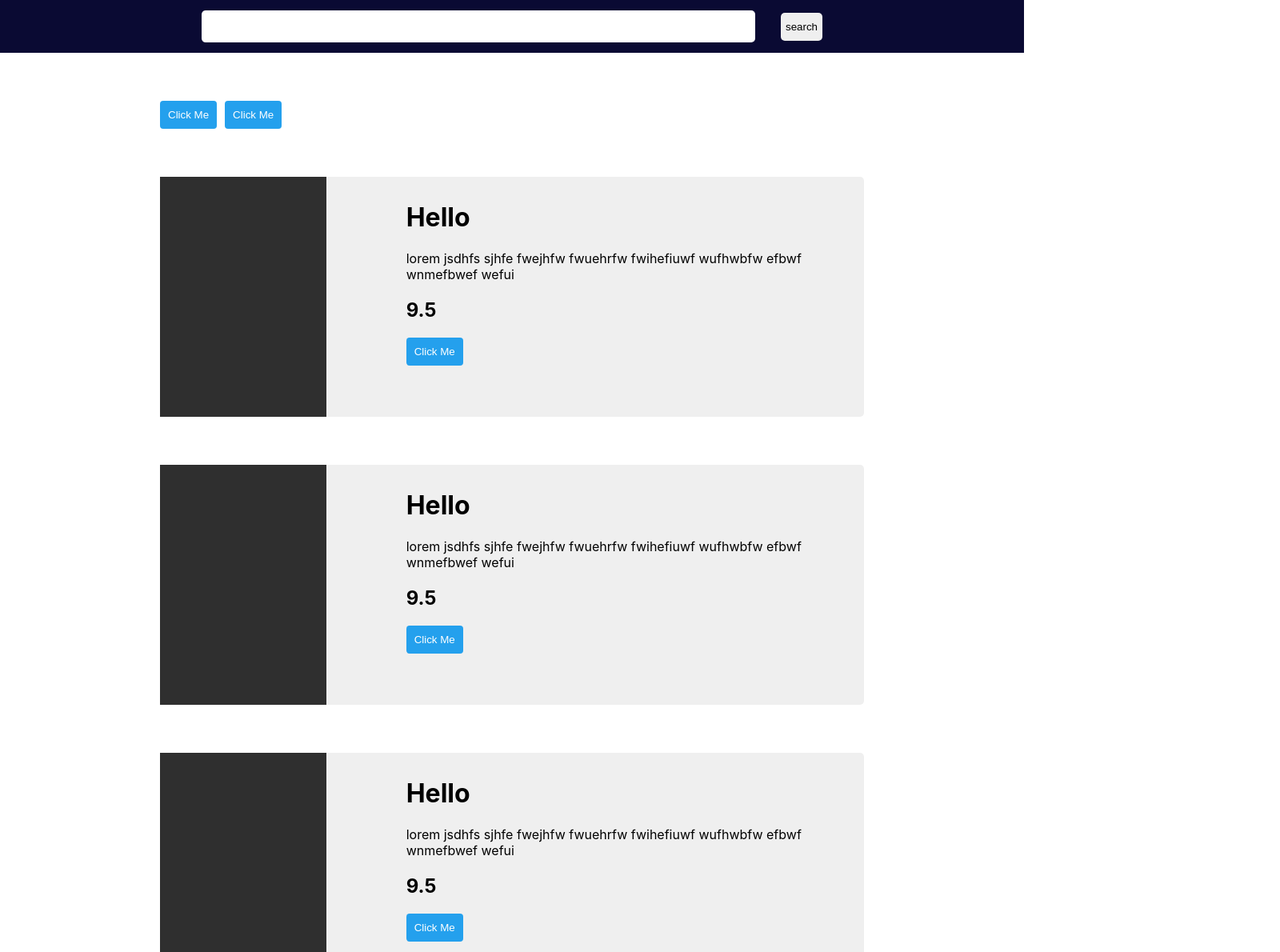
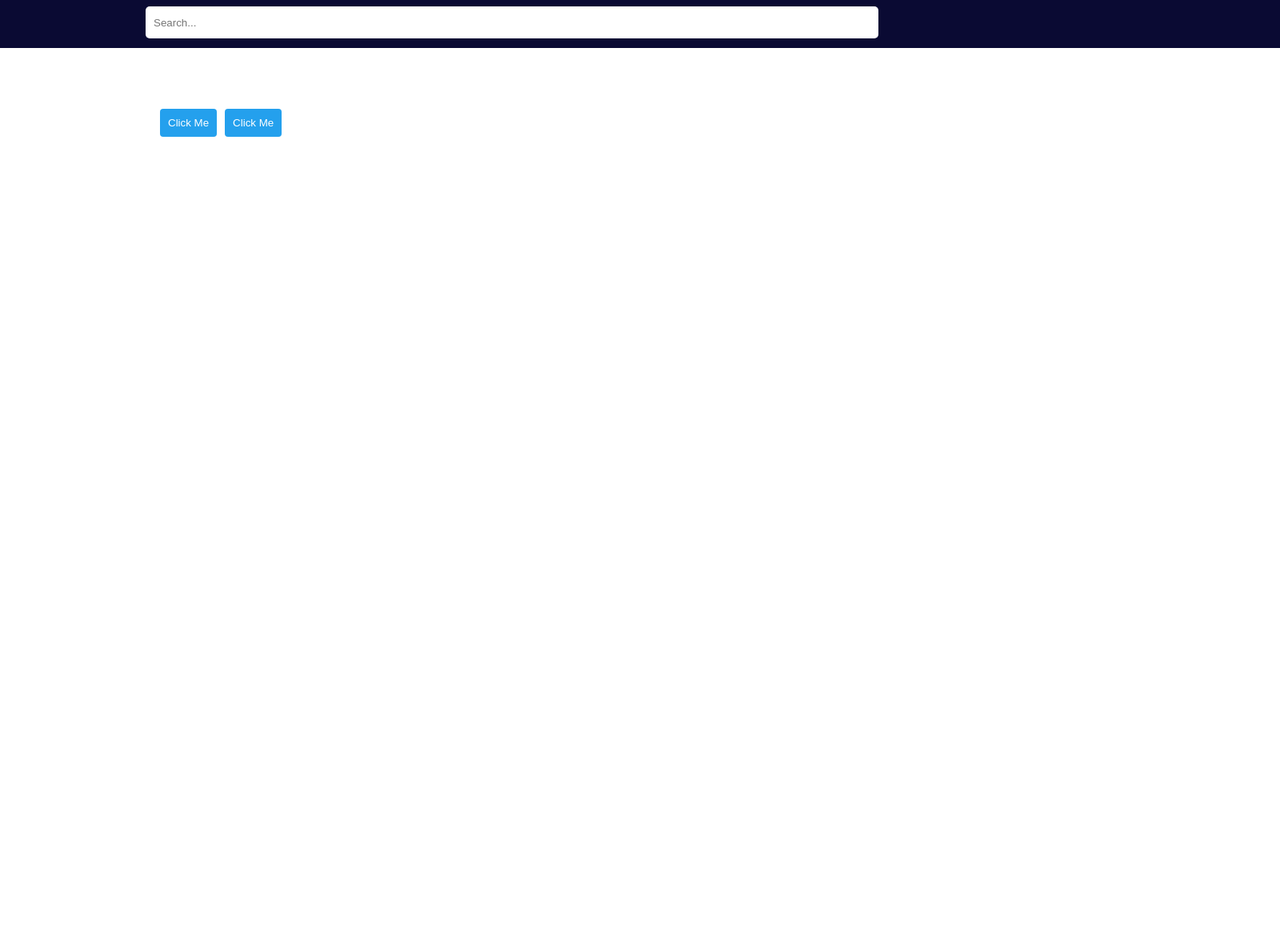
Before and after one commit to SreemanthG/Movie-React-App, a React (Create React App) app: page / in a window 1280 px wide. Shown: the top 1190 px of the page at 80% size, 1600 px wide, since content can reach past the window. After the commit the page ends 800 px from the top, so only its background shows below. Built offline with nearby package versions, Linux system fonts and the light colour scheme.

Commit message:
Without Fav

```diff
--- a/package.json
+++ b/package.json
@@ -6,9 +6,11 @@
     "@testing-library/jest-dom": "^4.2.4",
     "@testing-library/react": "^9.5.0",
     "@testing-library/user-event": "^7.2.1",
+    "axios": "^0.19.2",
     "react": "^16.13.1",
     "react-dom": "^16.13.1",
-    "react-scripts": "3.4.1"
+    "react-scripts": "3.4.1",
+    "redux": "^4.0.5"
   },
   "scripts": {
     "start": "react-scripts start",
--- a/src/App.js
+++ b/src/App.js
@@ -4,14 +4,35 @@ import './App.css';
 import Navbar from './components/navbar';
 import Item from './components/item';
 import NavButtons from './components/navbuttons'
+import {createStore} from "redux"
+import { act } from 'react-dom/test-utils';
 
+const reducer = (state={movies:[]},action)=>{
+    switch(action.type){
+      case "ADDMOVIE":
+        state = {
+            movies:[...state.movies,action.payload]
+        }
+        // state.movies.push(action.payload)
+        break;
+      case "Hello":
+        break;
+    }
+    return state;
+};
+
+const store = createStore(reducer,{movies:[]})
+
+store.subscribe(()=>{
+  console.log(store.getState())
+})
 
 function App() {
   return (
     <div className="App">
-      <Navbar/>
+      <Navbar store={store}/>
       {/* <NavButtons /> */}
-      <Item />
+      <Item store={store}/>
       {/* <header className="App-header">
         <img src={logo} className="App-logo" alt="logo" />
         <p>
--- a/src/components/item.js
+++ b/src/components/item.js
@@ -1,7 +1,46 @@
 import React from 'react';
-export default function Navbar(){
+import axios from 'axios';
+export default class Navbar extends React.Component{
     //Api - http://www.omdbapi.com/?apikey=90bfa9a
-    const styles = {
+    // http://www.omdbapi.com/?apikey=90bfa9a&t=Aquaman
+
+    // state = {
+    //     movies: []
+    //   }
+
+    componentDidMount(){
+        // axios.get(`http://www.omdbapi.com/?apikey=90bfa9a&s=Aquaman`)
+        // .then(res => {
+        //   const movies = res.data.Search;
+        //   console.log(movies)
+        //   this.setState({ movies });
+        // })
+        // this.props.store.dispatch({
+        //     type:"ADDMOVIE",
+        //     payload:"Hello"
+        //   })
+    }
+    renderMovieItems(){
+        // console.log(this.state.movies);
+        // var currentstate = this.props.getState()
+
+        console.log("hello "+ this.props.store.getState())
+        return this.props.store.getState().movies.map(movie =>( <div style={this.styles.card}>
+            <div style={this.styles.image}>
+                {console.log("name"+ movie.Title)}
+                <img style={{width:"100%",height:"100%"}} src={movie.Poster} />
+            </div>
+            <div style={this.styles.content}>
+                <h1>{movie.Title}</h1>
+                <p>{movie.Type} </p>
+
+                <h2>{movie.year}</h2>
+                <button style={this.styles.button} >Add to Fav</button>
+            </div>
+        </div>) )
+    }
+
+    styles = {
         container:{
 
             paddingTop:30,
@@ -54,57 +93,59 @@ export default function Navbar(){
         }
 
     }
+    render(){
     return(
         <div>
-            <div style={styles.container}>
+            <div style={this.styles.container}>
             <div>
-                <div style={styles.nav} >
-                <button style={styles.button} >Click Me</button>
-                <button style={styles.button} >Click Me</button>
+                <div style={this.styles.nav} >
+                <button style={this.styles.button} >Click Me</button>
+                <button style={this.styles.button} >Click Me</button>
 
+                </div>
             </div>
-            </div>
-                <div style={styles.flex} >
-                    <div style={styles.card}>
-                        <div style={styles.image}>
+                <div style={this.styles.flex} >
+                    {this.renderMovieItems()}
+                    {/* <div style={this.styles.card}>
+                        <div style={this.styles.image}>
 
                         </div>
-                        <div style={styles.content}>
+                        <div style={this.styles.content}>
                             <h1>Hello</h1>
                             <p> lorem jsdhfs sjhfe fwejhfw fwuehrfw fwihefiuwf wufhwbfw efbwf wnmefbwef wefui </p>
 
                             <h2>9.5</h2>
-                            <button style={styles.button} >Click Me</button>
+                            <button style={this.styles.button} >Click Me</button>
                         </div>
                     </div>
-                    <div style={styles.card}>
-                        <div style={styles.image}>
+                    <div style={this.styles.card}>
+                        <div style={this.styles.image}>
 
                         </div>
-                        <div style={styles.content}>
+                        <div style={this.styles.content}>
                             <h1>Hello</h1>
                             <p> lorem jsdhfs sjhfe fwejhfw fwuehrfw fwihefiuwf wufhwbfw efbwf wnmefbwef wefui </p>
 
                             <h2>9.5</h2>
-                            <button style={styles.button} >Click Me</button>
+                            <button style={this.styles.button} >Click Me</button>
                         </div>
                     </div>
-                    <div style={styles.card}>
-                        <div style={styles.image}>
+                    <div style={this.styles.card}>
+                        <div style={this.styles.image}>
 
                         </div>
-                        <div style={styles.content}>
+                        <div style={this.styles.content}>
                             <h1>Hello</h1>
                             <p> lorem jsdhfs sjhfe fwejhfw fwuehrfw fwihefiuwf wufhwbfw efbwf wnmefbwef wefui </p>
 
                             <h2>9.5</h2>
-                            <button style={styles.button} >Click Me</button>
+                            <button style={this.styles.button} >Click Me</button>
                         </div>
-                    </div>
+                    </div>  */}
                 </div>
             </div>
         </div>
-    )
+    )}
 
 
 }
--- a/src/components/navbar.js
+++ b/src/components/navbar.js
@@ -1,5 +1,67 @@
-import React from 'react';
-export default function Item(){
+import React,{ useState } from 'react';
+import axios from 'axios';
+import ReactDOM from 'react-dom';
+import { render } from '@testing-library/react';
+
+export default function Item(props){
+    // http://www.omdbapi.com/?apikey=90bfa9a&s=Aquaman
+    const [searchmovies, setSearchMovies] = useState();
+    function searchMovie(e){
+        axios.get(`http://www.omdbapi.com/?apikey=90bfa9a&s=${e.target.value}`)
+        .then(res => {
+          const searchmovies = res.data;
+          setSearchMovies({ searchmovies });
+
+        //   ReactDOM.render(
+        //     renderSearchMovies(),
+        //     document.getElementById('search')
+        //   );
+
+        })
+    }
+    function clearSearch(e){
+        e.target.value = ""
+    }
+
+    function addMovie(e){
+        axios.get(`http://www.omdbapi.com/?apikey=90bfa9a&i=${e.target.id}`)
+        .then(res => {
+          const searchmovie = res.data;
+        //   console.log(searchmovie)
+            props.store.dispatch({
+            type:"ADDMOVIE",
+            payload:searchmovie
+          })
+        })
+    }
+
+    function renderSearchMovies(){
+
+
+        if(searchmovies){
+        console.log(searchmovies.searchmovies.Response)
+
+            if(searchmovies.searchmovies.Response=="True"){
+
+
+        return searchmovies.searchmovies.Search.map(movie =>(<div style={styles.card}>
+            <div style={styles.image}>
+            <img style={{width:"100%",height:"100%"}} src={movie.Poster} />
+            </div>
+            <div style={styles.content}>
+                <h1>{movie.Title}</h1>
+                <p>{movie.Type} </p>
+
+                <h2>{movie.Year}</h2>
+
+                <button style={styles.button}  id={movie.imdbID}  onClick={addMovie}>Add to movies</button>
+            </div>
+        </div>) )
+
+}
+
+    }
+    }
     const styles = {
         navinp:{
             width:"70%",
@@ -14,6 +76,7 @@ export default function Item(){
             marginBottom:"0.5rem",
             marginRight:"1rem",
             borderRadius:5,
+            position:"relative"
         },
         navsub:{
             height:35,
@@ -29,16 +92,76 @@ export default function Item(){
             paddingLeft:'10rem',
             paddingBottom:5,
             paddingRight:"10rem",
-            backgroundColor: "#0a0a33"
-        }
+            backgroundColor: "#0a0a33",
+            width:"100%",
+            position:"absolute",
+            height:50
+        },
+        dropdown:{
+            display: "inline-block",
+            // position:"absolute",
+            // width:"40%",
+            // height:"100px",
+            // top:50,
+            // backgroundColor:"pink",
+            // marginLeft:"11rem",
+            // marginRight:"11rem",
+            width:"70%",
+            // height:30,
+            // border:0,
+
+            paddingLeft:10,
+
+            paddingRight:10,
+            marginTop:"0.5rem",
+            marginLeft:"1rem",
+            marginBottom:"0.5rem",
+            marginRight:"1rem",
+            position:"relative",
+            top:-20,
+            backgroundColor:"#f6f6f6"
+        },
+        card:{
+            borderRadius:5,
+            backgroundColor:"#efefef",
+            display:"flex",
+            marginTop:4,
+            marginBottom:4,
+        },
+        image:{
+
+            backgroundColor:"#2f2f2f",
+            marginRight:100,
+
+        },
+        content:{
+            marginTop:10,
+            marginBottom:10,
+            textAlign:"left"
+
+        },
+        button:{
+            padding:10,
+            backgroundColor:"#24a0ed",
+            border:0,
+            color:"white",
+            borderRadius:4,
+            marginRight:10,
+        },
     }
     return(
         <div>
             <div>
                 <div style={styles.nav} >
-                    <input style={styles.navinp} type="text" name="search" id="search" />
-                    <input style={styles.navsub} type="submit" value="search"/>
+
+                    {/* <div style={styles.dropdown}></div> */}
                 </div>
+                <input style={styles.navinp} placeholder="Search..." onChange={searchMovie} onFocusOut={clearSearch} type="text" name="search" id="search" />
+
+               <div style={styles.dropdown} id="search">
+                     {renderSearchMovies()}
+
+               </div>
             </div>
         </div>
     )
```
Also changed, not shown: 1 other file (tests, documents, lock files or other folders).
